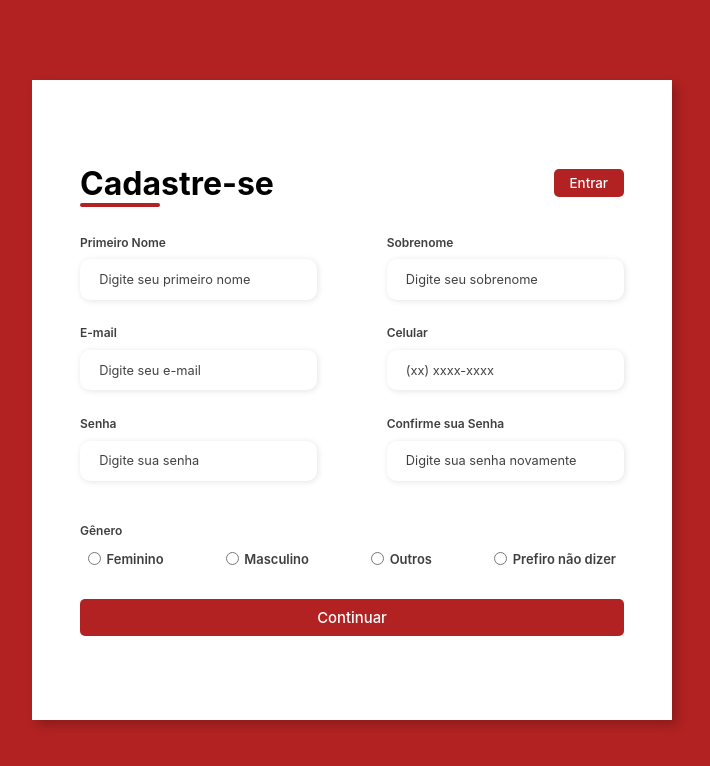
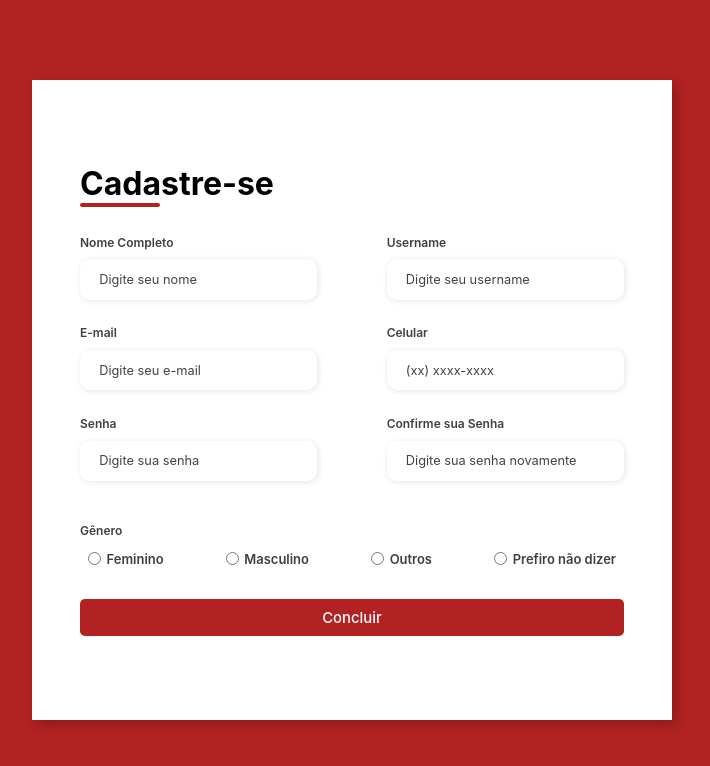
Before and after one commit to brendamerico/projetoChatflix, a PHP site: page /cadastro.html in a window 1280 px wide. Shown: the top 766 px of the page, without its empty margins (288-998 px from the left). Run offline with PHP 8.4, Linux system fonts and the light colour scheme.

Commit message:
alterações

```diff
--- a/Chatflix/cadastro.html
+++ b/Chatflix/cadastro.html
@@ -20,20 +20,17 @@
                     <div class="title">
                         <h1>Cadastre-se</h1>
                     </div>
-                    <div class="login-button">
-                        <button><a href="#">Entrar</a></button>
-                    </div>
                 </div>
 
                 <div class="input-group">
                     <div class="input-box">
-                        <label for="firstname">Primeiro Nome</label>
-                        <input id="firstname" type="text" name="firstname" placeholder="Digite seu primeiro nome" required>
+                        <label for="name">Nome Completo</label>
+                        <input id="name" type="text" name="name" placeholder="Digite seu nome" required>
                     </div>
 
                     <div class="input-box">
-                        <label for="lastname">Sobrenome</label>
-                        <input id="lastname" type="text" name="lastname" placeholder="Digite seu sobrenome" required>
+                        <label for="username">Username</label>
+                        <input id="username" type="text" name="username" placeholder="Digite seu username" required>
                     </div>
                     <div class="input-box">
                         <label for="email">E-mail</label>
@@ -87,7 +84,7 @@
                 </div>
 
                 <div class="continue-button">
-                    <button><a href="#">Continuar</a> </button>
+                    <button><a href="#">Concluir</a> </button>
                 </div>
             </form>
         </div>
--- a/Chatflix/css/style.css
+++ b/Chatflix/css/style.css
@@ -23,6 +23,7 @@ body {
 
 .container {
     width: 100%;
+    height: 35rem;
     display: flex;
     flex-direction: column;
     justify-content: center;
--- a/Chatflix/css/style_cadastro.css
+++ b/Chatflix/css/style_cadastro.css
@@ -160,7 +160,7 @@ body {
 }
 
 .continue-button button:hover {
-    background-color: #fff;
+    background-color: #f70e0e;
 }
 
 .continue-button button a {
--- a/Chatflix/index.html
+++ b/Chatflix/index.html
@@ -14,10 +14,10 @@
     </div>
     <div class="container">
         <div class="login-button">
-            <button><a href="#"><h2>Fazer Login</h2></a></button>
+            <button><a href="login.html"><h2>Fazer Login</h2></a></button>
         </div>
         <div class="form-button">
-            <button><a href="#"><h2>Cadastrar-se</h2></a></button>
+            <button><a href="cadastro.html"><h2>Cadastrar-se</h2></a></button>
         </div>
     </div>
 </body>
--- a/Chatflix/login.html
+++ b/Chatflix/login.html
@@ -11,7 +11,7 @@
 <body>
     <main class="container">
         <h2>Login</h2>
-        <form action="">
+        <form action="#">
             <div class="input-field">
                 <input type="text" name="username" id="username"
                     placeholder="Username">
```
